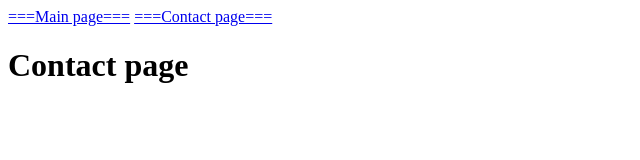
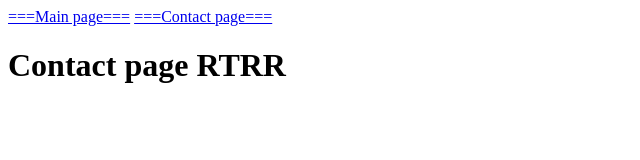
Before and after one commit to Vovanch0/testo-js, a website: page contact.html in a window 1280 px wide. Shown: the whole page, without its empty margins (0-640 px from the left). Drawn offline with Linux system fonts and the light colour scheme.

Commit message:
Add some text in Contact

```diff
--- a/contact.html
+++ b/contact.html
@@ -11,7 +11,7 @@
         <a href="/">===Main page===</a>
         <a href="/contact"> ===Contact page===</a>
     </nav>
-    <h1>Contact page</h1>
+    <h1>Contact page RTRR</h1>
 
 </body>
 </html>
```
